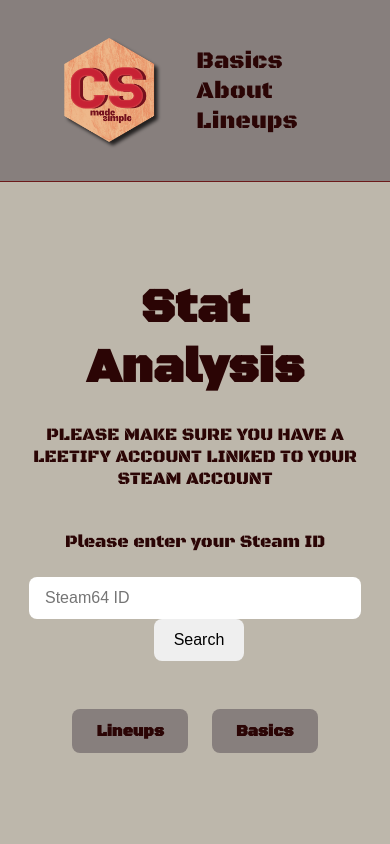
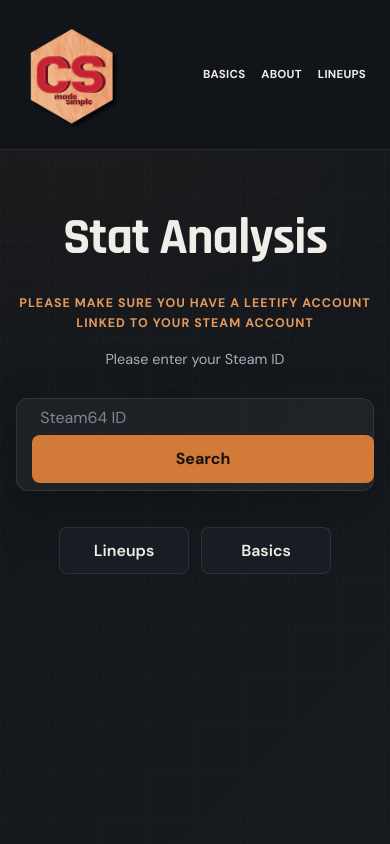
Before and after one commit to TonyVudis/CStrack, a Flask app: page / in a window 390 px wide. Run offline with Flask 3, Linux system fonts and the light colour scheme; some libraries are stand-ins or nearby versions.

Commit message:
HTML REWORK/RATELIM

```diff
--- a/app.py
+++ b/app.py
@@ -35,6 +35,11 @@ def get_db_connection(Db_password, Db_user, Localhost, Db_name, Port):
 def handle_internal_server_error(error):
     app.logger.exception("Internal server error: %s", error)
     flash("Couldnt find that Player - check Steam ID and make sure you have a leetify account", "error")
+    return redirect(url_for("home"))
+
+@app.errorhandler(429)
+def handle_too_many_requests(error):
+    flash("Too many requests. Please wait a moment before trying again.")
     return redirect(url_for("home"))
 
 @app.route('/')
--- /dev/null
+++ b/static/style.css
@@ -0,0 +1,464 @@
+@import url('https://fonts.googleapis.com/css2?family=DM+Sans:wght@400;500;600;700&family=Rajdhani:wght@600;700&display=swap');
+
+:root {
+    --ink: #11151a;
+    --surface: #181d23;
+    --surface-2: #20262e;
+    --cream: #f1eee7;
+    --muted: #a9afb7;
+    --orange: #d27a38;
+    --orange-light: #e59a5c;
+    --line: rgba(255, 255, 255, 0.09);
+}
+
+* {
+    box-sizing: border-box;
+}
+
+html {
+    scroll-behavior: smooth;
+}
+
+body {
+    min-height: 100vh;
+    margin: 0;
+    background:
+        radial-gradient(circle at 15% 0%, rgba(210, 122, 56, 0.08), transparent 26rem),
+        linear-gradient(135deg, #11151a 0%, #171b20 100%);
+    color: var(--cream) !important;
+    font-family: "DM Sans", sans-serif !important;
+}
+
+body::before {
+    content: "";
+    position: fixed;
+    inset: 0;
+    z-index: -1;
+    pointer-events: none;
+    background-image:
+        linear-gradient(rgba(255,255,255,0.018) 1px, transparent 1px),
+        linear-gradient(90deg, rgba(255,255,255,0.018) 1px, transparent 1px);
+    background-size: 48px 48px;
+}
+
+header {
+    position: sticky !important;
+    top: 0;
+    z-index: 50;
+    height: 180px;
+    padding: 0 clamp(1rem, 4vw, 4rem) !important;
+    background: rgba(17, 21, 26, 0.92) !important;
+    border: 0 !important;
+    border-bottom: 1px solid var(--line) !important;
+    backdrop-filter: blur(16px);
+}
+
+header > a {
+    display: flex;
+    align-items: center;
+}
+
+header img {
+    width: auto;
+    height: 165px !important;
+    object-fit: contain;
+}
+
+header nav {
+    display: flex;
+    align-items: center;
+    gap: 0.35rem;
+}
+
+header nav a {
+    margin: 0 !important;
+    padding: 0.7rem 0.9rem;
+    border-radius: 8px;
+    color: var(--cream) !important;
+    font-family: "DM Sans", sans-serif !important;
+    font-size: 0.92rem !important;
+    font-weight: 700;
+    letter-spacing: 0.02em;
+    text-transform: uppercase;
+    transition: color 160ms ease, background 160ms ease;
+}
+
+header nav a:hover {
+    color: var(--orange-light) !important;
+    background: rgba(255,255,255,0.06);
+}
+
+h1, h2, h3,
+.home-title,
+.player-name,
+.Picture-of-me {
+    font-family: "Rajdhani", sans-serif !important;
+    letter-spacing: -0.02em;
+}
+
+a {
+    color: var(--orange-light);
+}
+
+.home-wrapper {
+    width: min(720px, calc(100% - 2rem));
+    min-height: calc(100vh - 180px);
+    margin: 0 auto;
+    padding: 7vh 0 4rem !important;
+    justify-content: flex-start !important;
+}
+
+.home-title {
+    margin: 0 0 0.45rem;
+    color: var(--cream);
+    font-size: clamp(3.2rem, 8vw, 6.5rem) !important;
+    line-height: 0.95;
+}
+
+.home-subtitle {
+    max-width: 580px;
+    margin: 0.45rem auto !important;
+    color: var(--muted) !important;
+    font-family: "DM Sans", sans-serif !important;
+    font-size: 0.9rem !important;
+    line-height: 1.6;
+}
+
+.home-subtitle:first-of-type {
+    margin-top: 1.5rem !important;
+    color: var(--orange-light) !important;
+    font-size: 0.78rem !important;
+    font-weight: 700;
+    letter-spacing: 0.08em;
+}
+
+.search-form {
+    display: flex;
+    width: min(620px, 100%);
+    margin: 1.25rem 0 0;
+    padding: 0.45rem;
+    border: 1px solid var(--line);
+    border-radius: 12px;
+    background: rgba(255,255,255,0.045);
+    box-shadow: 0 18px 50px rgba(0,0,0,0.22);
+}
+
+.search-form input[type="text"] {
+    flex: 1;
+    min-width: 0;
+    height: 48px;
+    padding: 0 1rem !important;
+    border: 0 !important;
+    border-radius: 8px !important;
+    outline: none;
+    background: transparent;
+    color: var(--cream);
+    font-family: "DM Sans", sans-serif;
+}
+
+.search-form input::placeholder {
+    color: #7f8791;
+}
+
+.search-form input:focus {
+    background: rgba(255,255,255,0.055);
+}
+
+.search-form button {
+    height: 48px;
+    padding: 0 1.35rem !important;
+    border: 0;
+    border-radius: 8px;
+    background: var(--orange);
+    color: #16120e;
+    font-family: "DM Sans", sans-serif;
+    font-weight: 800;
+    transition: transform 160ms ease, background 160ms ease;
+}
+
+.search-form button:hover {
+    transform: translateY(-1px);
+    background: var(--orange-light);
+}
+
+.flash-message {
+    color: #ffb3a3 !important;
+}
+
+.nav-buttons {
+    margin-top: 2.25rem !important;
+    gap: 0.75rem !important;
+}
+
+.nav-buttons a {
+    min-width: 130px;
+    padding: 0.75rem 1.25rem;
+    border: 1px solid var(--line);
+    border-radius: 8px;
+    background: var(--surface) !important;
+    color: var(--cream) !important;
+    font-family: "DM Sans", sans-serif;
+    transition: border-color 160ms ease, transform 160ms ease;
+}
+
+.nav-buttons a:hover {
+    transform: translateY(-2px);
+    border-color: rgba(229,154,92,0.55);
+}
+
+.layout {
+    width: min(1180px, calc(100% - 2.5rem));
+    margin: 0 auto;
+    padding: clamp(2rem, 5vw, 5rem) 0 !important;
+    align-items: start;
+}
+
+.Picture-of-me,
+.player-name {
+    align-items: stretch !important;
+    justify-content: flex-start !important;
+    font-size: inherit !important;
+}
+
+.Picture-of-me img,
+.player-name img {
+    width: 100%;
+    max-width: 500px;
+    height: auto !important;
+    border: 1px solid var(--line);
+    border-radius: 14px;
+    object-fit: cover;
+    box-shadow: 0 24px 70px rgba(0,0,0,0.28);
+}
+
+.info,
+.stats {
+    align-items: stretch !important;
+}
+
+.info {
+    padding: clamp(1.5rem, 4vw, 3.5rem);
+    border: 1px solid var(--line);
+    border-radius: 14px;
+    background: var(--surface);
+    color: #dfe3e7;
+    font-family: "DM Sans", sans-serif !important;
+    font-size: 1.05rem !important;
+    line-height: 1.85;
+}
+
+.info p:first-child {
+    margin-top: 0;
+}
+
+.Linkdin,
+.leetify-credit {
+    margin-top: 1.5rem;
+    padding-top: 1.5rem;
+    border-top: 1px solid var(--line);
+    text-align: left !important;
+    font-family: "DM Sans", sans-serif;
+    font-size: 0.92rem !important;
+}
+
+.Linkdin a,
+.leetify-credit a {
+    overflow-wrap: anywhere;
+}
+
+.map-grid {
+    width: min(1200px, calc(100% - 2.5rem));
+    padding: clamp(2rem, 5vw, 5rem) 0 2rem !important;
+    gap: 1.25rem !important;
+}
+
+.map-button {
+    position: relative;
+    width: calc(50% - 0.625rem) !important;
+    border: 1px solid var(--line);
+    border-radius: 12px;
+    box-shadow: 0 18px 45px rgba(0,0,0,0.22);
+    transition: transform 180ms ease, border-color 180ms ease, box-shadow 180ms ease !important;
+}
+
+.map-button::after {
+    content: "";
+    position: absolute;
+    inset: 0;
+    background: linear-gradient(to top, rgba(10,12,15,0.88), transparent 55%);
+}
+
+.map-button:hover {
+    transform: translateY(-5px) !important;
+    border-color: rgba(229,154,92,0.48);
+    box-shadow: 0 24px 55px rgba(0,0,0,0.32);
+}
+
+.map-label {
+    position: relative;
+    z-index: 2;
+    width: auto !important;
+    margin: 0 0 1rem;
+    padding: 0.55rem 1rem !important;
+    border: 1px solid var(--line);
+    border-radius: 7px;
+    background: rgba(17,21,26,0.88);
+    color: var(--cream) !important;
+    font-family: "DM Sans", sans-serif;
+    font-size: 1rem !important;
+}
+
+.split-container {
+    width: min(1180px, calc(100% - 2.5rem));
+    margin: clamp(2rem, 5vw, 5rem) auto 2rem !important;
+}
+
+.split-half h2 {
+    margin: 0 0 1.25rem;
+    color: var(--cream);
+    font-size: clamp(2.2rem, 5vw, 3.5rem);
+}
+
+.split-half .info-box {
+    min-height: 260px;
+    border: 1px solid var(--line);
+    border-radius: 14px;
+    background: var(--surface);
+    color: #dfe3e7;
+    font-family: "DM Sans", sans-serif !important;
+    font-size: 1rem !important;
+    line-height: 1.75;
+}
+
+.split-divider {
+    width: 1px !important;
+    background: var(--line) !important;
+}
+
+.video-section {
+    max-width: 760px;
+}
+
+.video-section p {
+    color: var(--muted);
+}
+
+.video-section img {
+    border: 1px solid var(--line);
+    box-shadow: 0 20px 55px rgba(0,0,0,0.25);
+}
+
+.stat-row {
+    width: 100% !important;
+    border: 1px solid var(--line) !important;
+    background: var(--surface) !important;
+}
+
+.stat-row summary {
+    color: var(--cream);
+    font-family: "DM Sans", sans-serif;
+}
+
+.stat-row .stat-detail {
+    background: var(--surface-2) !important;
+    color: #dfe3e7 !important;
+    font-family: "DM Sans", sans-serif;
+}
+
+.stat-row.green summary { border-left: 5px solid #5eaa78 !important; }
+.stat-row.yellow summary { border-left: 5px solid #d7a84b !important; }
+.stat-row.red summary { border-left: 5px solid #c95d55 !important; }
+
+.stat-detail img {
+    width: 100%;
+    max-height: 260px;
+    border-radius: 8px;
+    object-fit: contain;
+}
+
+.vid-layout {
+    width: min(1180px, calc(100% - 2.5rem));
+    margin: 0 auto;
+    padding: clamp(2rem, 5vw, 4rem) 0;
+}
+
+.vid-item {
+    border: 1px solid var(--line);
+    border-radius: 12px;
+    background: var(--surface);
+    overflow: hidden;
+}
+
+.vid-item video {
+    border-radius: 11px 11px 0 0;
+}
+
+.vid-item figcaption,
+.vid-item p {
+    color: #dfe3e7;
+}
+
+@media (max-width: 800px) {
+    header {
+        height: 150px;
+        min-height: 150px;
+        padding: 0.55rem 1rem !important;
+    }
+
+    header img {
+        height: 145px !important;
+    }
+
+    header nav {
+        gap: 0;
+    }
+
+    header nav a {
+        padding: 0.55rem 0.5rem;
+        font-size: 0.72rem !important;
+    }
+
+    .home-wrapper {
+        min-height: calc(100vh - 150px);
+        padding-top: 4rem !important;
+    }
+
+    .search-form {
+        flex-direction: column;
+        gap: 0.45rem;
+    }
+
+    .search-form button {
+        width: 100%;
+    }
+
+    .layout,
+    .split-container {
+        flex-direction: column;
+        width: min(100% - 2rem, 620px);
+    }
+
+    .Picture-of-me img,
+    .player-name img {
+        max-width: 420px;
+    }
+
+    .map-grid {
+        width: calc(100% - 2rem);
+    }
+
+    .map-button {
+        width: 100% !important;
+    }
+
+    .split-divider {
+        width: 100% !important;
+        height: 1px;
+        margin: 1.5rem 0;
+    }
+
+    .nav-buttons {
+        width: 100%;
+        justify-content: center;
+    }
+}
--- a/templates/About.html
+++ b/templates/About.html
@@ -2,6 +2,7 @@
 <!DOCTYPE html>
 <html>
 <head>
+    <meta name="viewport" content="width=device-width, initial-scale=1">
     <title>About Page</title>
     <style>
 
@@ -67,6 +68,7 @@
             font-size: 1.25rem;
         }
     </style>
+    <link rel="stylesheet" href="{{ url_for('static', filename='style.css') }}">
 </head>
 <body>
 
--- a/templates/Ancient.html
+++ b/templates/Ancient.html
@@ -1,6 +1,7 @@
 <!DOCTYPE html>
 <html>
 <head>
+    <meta name="viewport" content="width=device-width, initial-scale=1">
     <title>Ancient</title>
     <style>
         @import url('https://fonts.googleapis.com/css2?family=Black+Ops+One&display=swap');
@@ -66,6 +67,7 @@
         }
 
     </style>
+    <link rel="stylesheet" href="{{ url_for('static', filename='style.css') }}">
 </head>
 <body>
     <header>
--- a/templates/Anubis.html
+++ b/templates/Anubis.html
@@ -1,6 +1,7 @@
 <!DOCTYPE html>
 <html>
 <head>
+    <meta name="viewport" content="width=device-width, initial-scale=1">
     <title>Ancient</title>
     <style>
         @import url('https://fonts.googleapis.com/css2?family=Black+Ops+One&display=swap');
@@ -66,6 +67,7 @@
         }
 
     </style>
+    <link rel="stylesheet" href="{{ url_for('static', filename='style.css') }}">
 </head>
 <body>
     <header>
--- a/templates/Basics.html
+++ b/templates/Basics.html
@@ -2,6 +2,7 @@
 <!DOCTYPE html>
 <html>
 <head>
+    <meta name="viewport" content="width=device-width, initial-scale=1">
     <title>Basics</title>
     <style>
         @import url('https://fonts.googleapis.com/css2?family=Black+Ops+One&display=swap');
@@ -80,6 +81,7 @@
             display: block;
         }
     </style>
+    <link rel="stylesheet" href="{{ url_for('static', filename='style.css') }}">
 </head>
 <body>
 
--- a/templates/Cache.html
+++ b/templates/Cache.html
@@ -1,6 +1,7 @@
 <!DOCTYPE html>
 <html>
 <head>
+    <meta name="viewport" content="width=device-width, initial-scale=1">
     <title>Ancient</title>
     <style>
         @import url('https://fonts.googleapis.com/css2?family=Black+Ops+One&display=swap');
@@ -66,6 +67,7 @@
         }
 
     </style>
+    <link rel="stylesheet" href="{{ url_for('static', filename='style.css') }}">
 </head>
 <body>
     <header>
--- a/templates/Dust2.html
+++ b/templates/Dust2.html
@@ -1,6 +1,7 @@
 <!DOCTYPE html>
 <html>
 <head>
+    <meta name="viewport" content="width=device-width, initial-scale=1">
     <title>Dust2</title>
     <style>
         @import url('https://fonts.googleapis.com/css2?family=Black+Ops+One&display=swap');
@@ -66,6 +67,7 @@
         }
 
     </style>
+    <link rel="stylesheet" href="{{ url_for('static', filename='style.css') }}">
 </head>
 <body>
     <header>
--- a/templates/Inferno.html
+++ b/templates/Inferno.html
@@ -1,6 +1,7 @@
 <!DOCTYPE html>
 <html>
 <head>
+    <meta name="viewport" content="width=device-width, initial-scale=1">
     <title>Inferno</title>
     <style>
         @import url('https://fonts.googleapis.com/css2?family=Black+Ops+One&display=swap');
@@ -66,6 +67,7 @@
         }
 
     </style>
+    <link rel="stylesheet" href="{{ url_for('static', filename='style.css') }}">
 </head>
 <body>
     <header>
--- a/templates/Lineups.html
+++ b/templates/Lineups.html
@@ -1,6 +1,7 @@
 <!DOCTYPE html>
 <html>
 <head>
+    <meta name="viewport" content="width=device-width, initial-scale=1">
     <title>Lineups</title>
     <style>
         @import url('https://fonts.googleapis.com/css2?family=Black+Ops+One&display=swap');
@@ -72,6 +73,7 @@
             background: linear-gradient(to top, rgba(0,0,0,0.75), transparent);
         }
     </style>
+    <link rel="stylesheet" href="{{ url_for('static', filename='style.css') }}">
 </head>
 <body>
 
--- a/templates/Mirage.html
+++ b/templates/Mirage.html
@@ -1,6 +1,7 @@
 <!DOCTYPE html>
 <html>
 <head>
+    <meta name="viewport" content="width=device-width, initial-scale=1">
     <title>Mirage</title>
     <style>
         @import url('https://fonts.googleapis.com/css2?family=Black+Ops+One&display=swap');
@@ -66,6 +67,7 @@
         }
 
     </style>
+    <link rel="stylesheet" href="{{ url_for('static', filename='style.css') }}">
 </head>
 <body>
     <header>
--- a/templates/Nuke.html
+++ b/templates/Nuke.html
@@ -1,6 +1,7 @@
 <!DOCTYPE html>
 <html>
 <head>
+    <meta name="viewport" content="width=device-width, initial-scale=1">
     <title>Nuke</title>
     <style>
         @import url('https://fonts.googleapis.com/css2?family=Black+Ops+One&display=swap');
@@ -66,6 +67,7 @@
         }
 
     </style>
+    <link rel="stylesheet" href="{{ url_for('static', filename='style.css') }}">
 </head>
 <body>
     <header>
--- a/templates/analysis.html
+++ b/templates/analysis.html
@@ -2,6 +2,7 @@
 <!DOCTYPE html>
 <html>
 <head>
+    <meta name="viewport" content="width=device-width, initial-scale=1">
     <title>Player Analysis</title>
     <style>
 
@@ -105,6 +106,7 @@
             border-left: 20px solid #c62828;
         }
     </style>
+    <link rel="stylesheet" href="{{ url_for('static', filename='style.css') }}">
 </head>
 <body>
 
--- a/templates/home.html
+++ b/templates/home.html
@@ -1,6 +1,7 @@
 <!DOCTYPE html>
 <html>
 <head>
+    <meta name="viewport" content="width=device-width, initial-scale=1">
     <title>CS2 Tracker</title>
     <style>
 
@@ -96,6 +97,7 @@
             font-weight: 600;
         }
     </style>
+    <link rel="stylesheet" href="{{ url_for('static', filename='style.css') }}">
 </head>
 <body>
 
```
